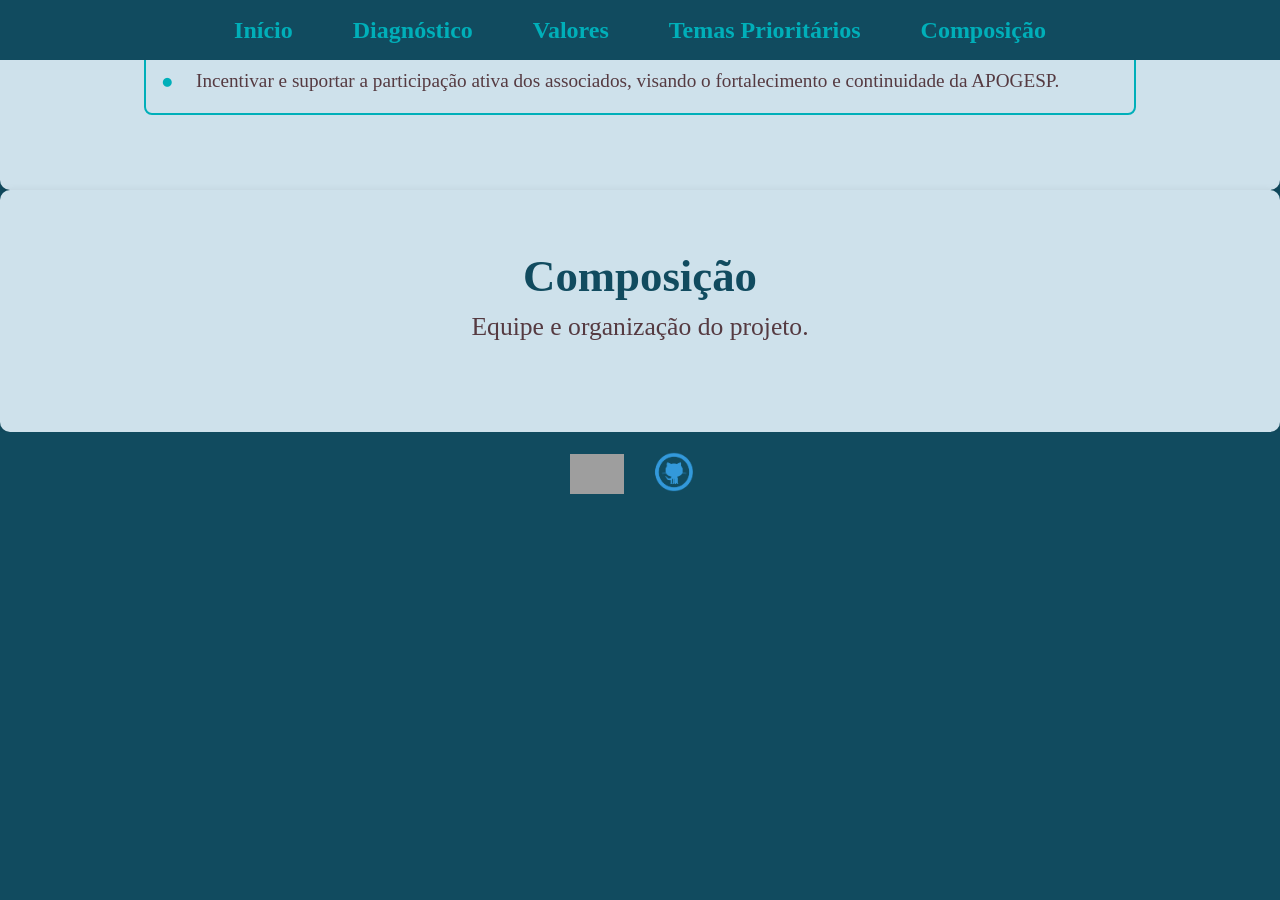
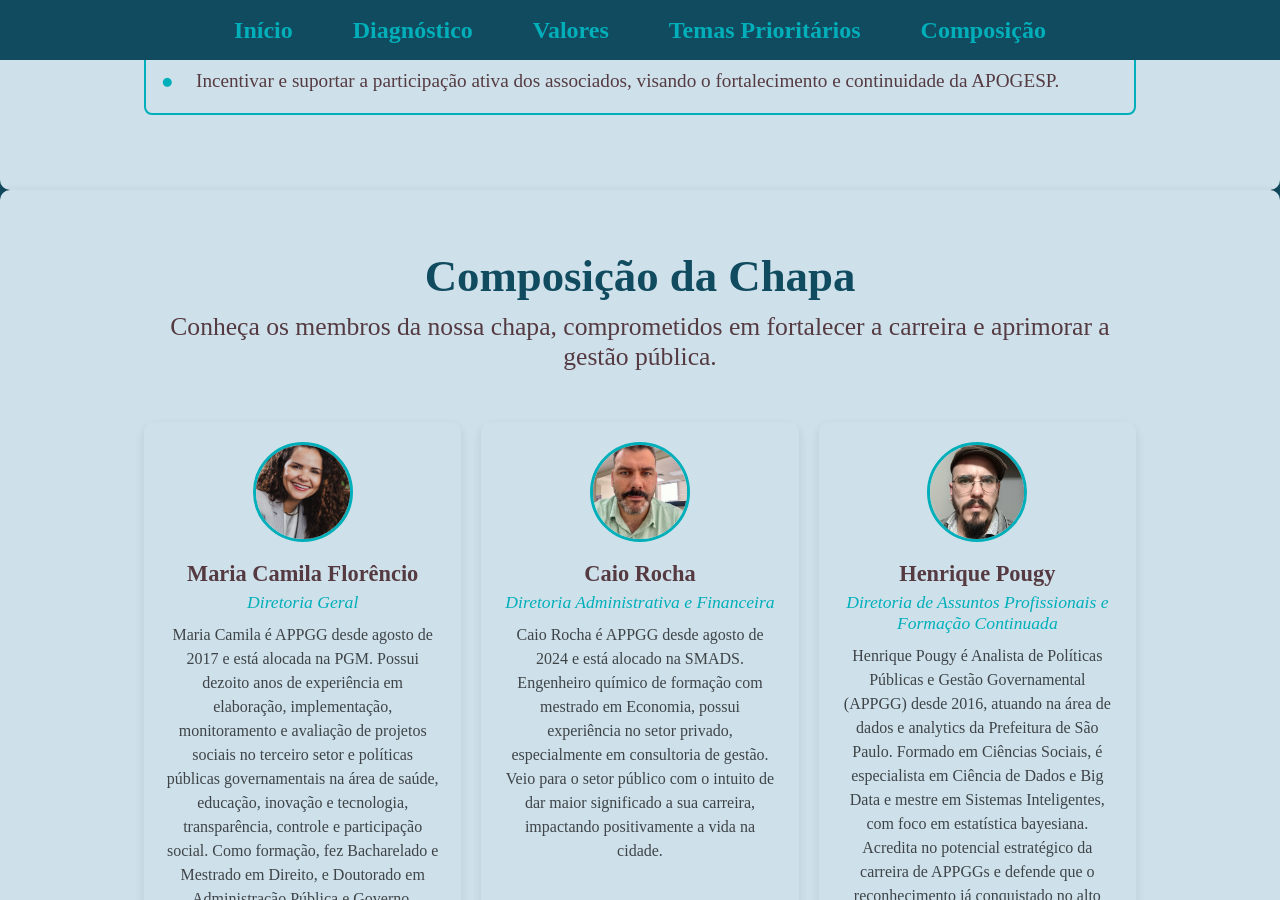
Before and after one commit to h-pgy/site_chapa_apogesp, a Jekyll site: the page built from chapa_apogesp/index.html, in a window 1280 px wide and 900 px high, scrolled down 2694 px. Built offline with Jekyll 4.4.1, drawn with Linux system fonts in a browser that asks for light colours; before the commit the page ends 3210 px from its top, so only the background shows below that; some of the changed text lies outside the part shown; grey boxes are pictures that could not be loaded.

Commit message:
composicao chapa

```diff
--- a/chapa_apogesp/_config.yml
+++ b/chapa_apogesp/_config.yml
@@ -11,3 +11,30 @@ colors:
   highlight: "#00AFB9"
   text: "#553A41"
   text_inverted: "#CEE1EB"
+
+
+membros:
+  - nome: "Maria Camila Florêncio"
+    cargo: "Diretoria Geral"
+    bio: "Maria Camila é APPGG desde agosto de 2017 e está alocada na PGM. Possui dezoito anos de experiência em elaboração, implementação, monitoramento e avaliação de projetos sociais no terceiro setor e políticas públicas governamentais na área de saúde, educação, inovação e tecnologia, transparência, controle e participação social. Como formação, fez Bacharelado e Mestrado em Direito, e Doutorado em Administração Pública e Governo."
+    imagem: "/assets/img/maria_camila.jpeg"
+
+  - nome: "Caio Rocha"
+    cargo: "Diretoria Administrativa e Financeira"
+    bio: "Caio Rocha é APPGG desde agosto de 2024 e está alocado na SMADS. Engenheiro químico de formação com mestrado em Economia, possui experiência no setor privado, especialmente em consultoria de gestão.  Veio para o setor público com o intuito de dar maior significado a sua carreira, impactando positivamente a vida na cidade."
+    imagem: "/assets/img/caio_rocha.jpeg"
+
+  - nome: "Henrique Pougy"
+    cargo: "Diretoria de Assuntos Profissionais e Formação Continuada"
+    bio: "Henrique Pougy é Analista de Políticas Públicas e Gestão Governamental (APPGG) desde 2016, atuando na área de dados e analytics da Prefeitura de São Paulo. Formado em Ciências Sociais, é especialista em Ciência de Dados e Big Data e mestre em Sistemas Inteligentes, com foco em estatística bayesiana. Acredita no potencial estratégico da carreira de APPGGs e defende que o reconhecimento já conquistado no alto escalão da Prefeitura se traduza em melhores condições de remuneração e direitos efetivos."
+    imagem: "/assets/img/pougy.jpeg"
+
+  - nome: "Odilon Alves Cândido"
+    cargo: "Diretoria de Assuntos Jurídicos"
+    bio: "Odilon Alves Cândido é APPGG desde julho de 2024 e está alocado na SEGES. Bacharel em Direito, Mestrando Profissional em Gestão e Políticas Públicas pela FGV e Advogado, possui 10 anos de experiência no setor público em diversas funções. Acredita na valorização de todas e todos os APPGG´s como um vetor transformador da gestão pública municipal"
+    imagem: "/assets/img/odilon.jpeg"
+
+  - nome: "Diretoria de Assuntos Internacionais e Comunicação"
+    cargo: "Cargo do Membro 5"
+    bio: "João Resende está na carreira de APPGG desde fevereiro de 2022, atuando em SEGES. Antes disso trabalhou na CGM, Prefeitura de Osasco e Secretaria Estadual de Desenvolvimento Social de SP, com transparência pública, planejamento governamental e indicadores sociais. É sociólogo e mestre em gestão de políticas públicas. Foi membro da Comissão que buscou efetivar o direito das nomeações dos(as) APPGGs aprovados(as) no primeiro concurso da carreira e não nomeados(as) em 2016."
+    imagem: "/assets/img/joao_resende.jpeg"
--- a/chapa_apogesp/_includes/composicao.html
+++ b/chapa_apogesp/_includes/composicao.html
@@ -1,4 +1,17 @@
 <section id="composicao" class="section">
-    <h2 class="section-title">Composição</h2>
-    <p class="section-subtitle">Equipe e organização do projeto.</p>
+    <h2 class="section-title">Composição da Chapa</h2>
+    <p class="section-subtitle">
+        Conheça os membros da nossa chapa, comprometidos em fortalecer a carreira e aprimorar a gestão pública.
+    </p>
+
+    <div class="composicao-grid">
+        {% for membro in site.membros %}
+        <div class="membro-card">
+            <img src="{{ membro.imagem | relative_url }}" alt="{{ membro.nome }}" class="membro-img">
+            <h3 class="membro-nome">{{ membro.nome }}</h3>
+            <p class="membro-cargo">{{ membro.cargo }}</p>
+            <p class="membro-bio">{{ membro.bio }}</p>
+        </div>
+        {% endfor %}
+    </div>
 </section>
--- a/chapa_apogesp/assets/css/style.css
+++ b/chapa_apogesp/assets/css/style.css
@@ -296,3 +296,74 @@ html {
     top: 50%;
     transform: translateY(-50%); /* Centraliza verticalmente */
 }
+
+/* Grid de membros */
+.composicao-grid {
+    display: grid;
+    grid-template-columns: repeat(3, 1fr); /* 3 colunas no desktop */
+    gap: 20px; /* Espaço entre os cards */
+    max-width: 80%;
+    margin: 0 auto;
+    padding: 20px 0;
+}
+
+/* Estilização dos cards */
+.membro-card {
+    background: var(--inverse-text-color);
+    color: var(--text-color);
+    padding: 20px;
+    border-radius: 10px;
+    text-align: center;
+    box-shadow: 0 4px 10px rgba(0, 0, 0, 0.1);
+    transition: transform 0.3s ease-in-out;
+}
+
+/* Efeito ao passar o mouse */
+.membro-card:hover {
+    transform: translateY(-5px);
+}
+
+/* Imagem do membro */
+.membro-img {
+    width: 100px;
+    height: 100px;
+    border-radius: 50%;
+    object-fit: cover;
+    margin-bottom: 15px;
+    border: 3px solid var(--secondary-color); /* Destaque na borda */
+}
+
+/* Nome do membro */
+.membro-nome {
+    font-size: 1.4rem;
+    font-weight: bold;
+    margin-bottom: 5px;
+}
+
+/* Cargo em itálico */
+.membro-cargo {
+    font-size: 1.1rem;
+    font-style: italic;
+    color: var(--highlight-color);
+    margin-bottom: 10px;
+}
+
+/* Biografia do membro */
+.membro-bio {
+    font-size: 1rem;
+    color: rgba(0, 0, 0, 0.7); /* Texto menos destacado */
+    line-height: 1.5;
+}
+
+/* Responsividade */
+@media (max-width: 1024px) {
+    .composicao-grid {
+        grid-template-columns: repeat(2, 1fr); /* 2 colunas no tablet */
+    }
+}
+
+@media (max-width: 768px) {
+    .composicao-grid {
+        grid-template-columns: repeat(1, 1fr); /* 1 coluna no celular */
+    }
+}
```
Also changed, not shown: chapa_apogesp/assets/img/caio_rocha.jpeg (added), chapa_apogesp/assets/img/joao_resende.jpeg (added), chapa_apogesp/assets/img/maria_camila.jpeg (added), chapa_apogesp/assets/img/odilon.jpeg (added), chapa_apogesp/assets/img/pougy.jpeg (added).
